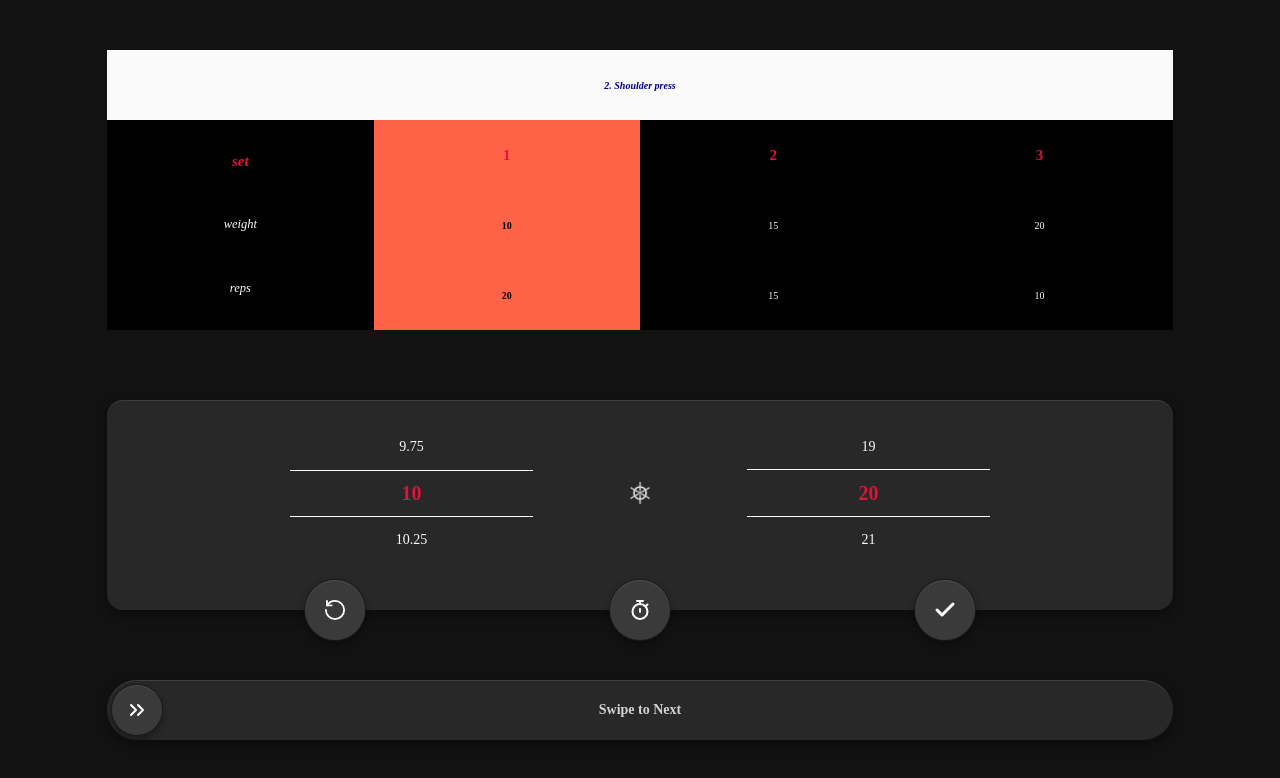
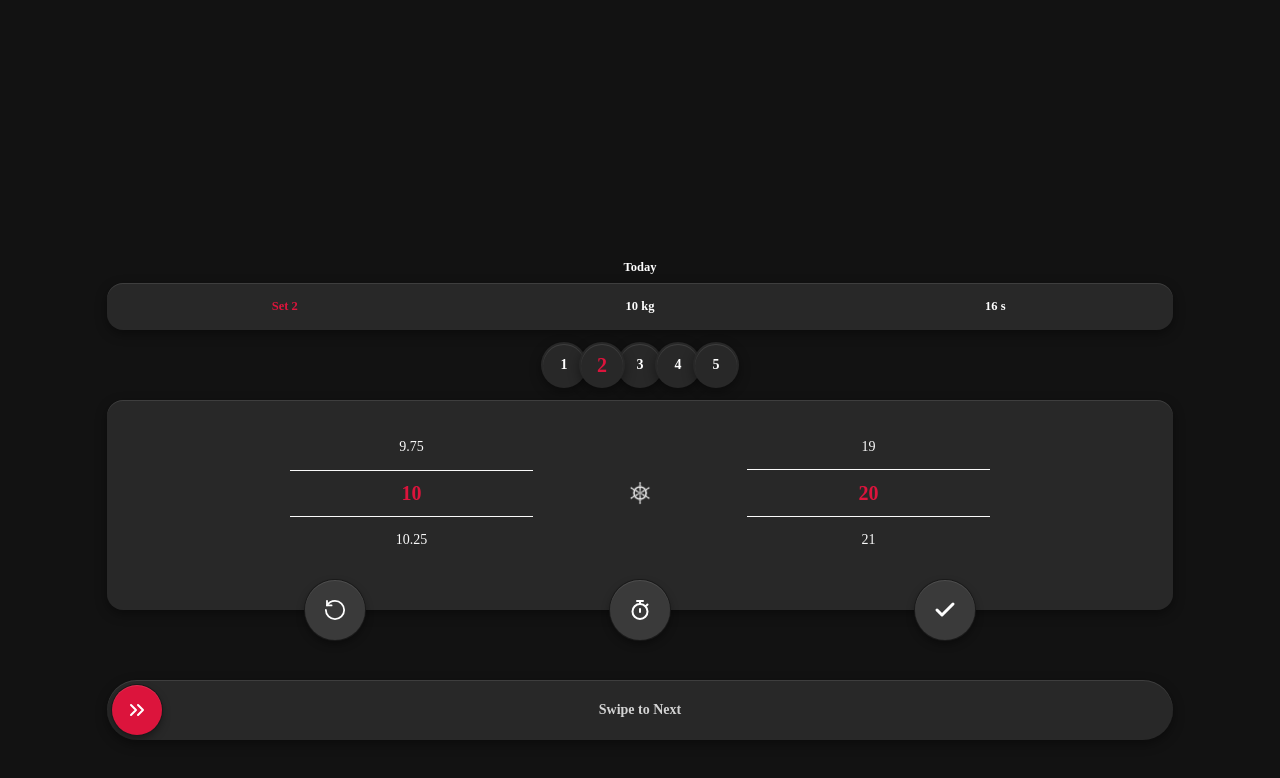
Before and after one commit to swfDaya/poc-gg-track-screen, a React (Vite) app: page / in a window 1280 px wide. Shown: the top 778 px of the page. Built offline with nearby package versions, Linux system fonts and the light colour scheme.

Commit message:
today set v1

```diff
--- a/src/App.css
+++ b/src/App.css
@@ -17,6 +17,101 @@
   grid-template-columns: repeat(10, 1fr); /* 10 equal columns */
   /* row-gap: 5px; Gap between rows */
   column-gap: 5px; /* Gap between columns */
+}
+
+.body-root-current-set {
+  grid-row: 4; /* Uses the 4th row */
+  grid-column: 1 / 11; /* Occupies all columns of the 1st row */
+
+  /* background-color: lightcoral; */
+
+  display: grid;
+  grid-template-rows: 1fr 2fr; /* 2 rows */
+  grid-template-columns: 1fr; /* 4 equal columns */
+
+  color: white; /* Text color */
+  font-weight: bold; /* Bold text */
+  font-size: 1.25rem;
+}
+
+.body-root-current-set p:first-of-type {
+  color: crimson;
+}
+
+.body-root-current-set-data {
+  grid-row: 2; /* Uses the 1st row */
+  grid-column: 1; /* Occupies all columns of the 1st row */
+  background-color: #282828;
+  box-shadow: 0 4px 12px rgba(0, 0, 0, 0.4),
+    inset 0 1px 0 rgba(255, 255, 255, 0.1);
+  border-radius: 16px;
+  display: grid;
+  grid-template-rows: 1fr; /* 3 equal rows */
+  grid-template-columns: repeat(3, 1fr); /* 3 equal columns */
+  place-items: center; /* Center content vertically and horizontally */
+}
+
+.body-root-sets-select {
+  grid-row: 5; /* Uses the 5th row */
+  grid-column: 1 / 11; /* Occupies all columns of the 1st row */
+  /* background-color: lightseagreen; Light background color */
+  display: flex;
+  flex-direction: row; /* Arrange children in a single row */
+  overflow: hidden;
+  align-items: center; /* Center items vertically */
+  justify-content: center; /* Center items horizontally */
+}
+
+.body-root-sets-select-each {
+  aspect-ratio: 1 / 1; /* Ensures it's a perfect square */
+  border-radius: 50%; /* Turns the square into a circle */
+  background-color: crimson;
+  /* position: absolute; /* Optional: position within parent */
+  /* top: 50%;
+  left: 50%;
+  transform: translate(-50%, -50%); Centers the circle */
+}
+
+.step-circle {
+  color: white;
+  border-radius: 50%;
+  display: flex;
+  justify-content: center;
+  align-items: center;
+  font-size: 14px;
+  font-weight: bold;
+  border: 2px solid transparent;
+  margin-left: -8px; /* overlap for seamless pill shape */
+  z-index: 1;
+  position: relative;
+  background-color: #282828;
+  box-shadow: 0 4px 12px rgba(0, 0, 0, 0.4),
+    inset 0 1px 0 rgba(255, 255, 255, 0.1);
+}
+
+.step-circle:first-child {
+  margin-left: 0;
+}
+
+.step-circle.selected {
+  /* background-color: white; */
+  color: crimson; /* Highlighted text color */
+  z-index: 2;
+  font-size: 2rem;
+}
+
+.step-inner-circle {
+  background-color: #282828;
+  z-index: 3;
+  border-radius: 50%;
+  display: flex;
+  justify-content: center;
+  align-items: center;
+}
+
+.step-inner-circle.selected {
+  display: flex;
+  font-size: 2rem;
 }
 
 .body-root-header {
--- a/src/App.jsx
+++ b/src/App.jsx
@@ -1,6 +1,6 @@
 "use client";
 
-import { useState, useRef } from "react";
+import { useState, useRef, useEffect } from "react";
 import "./App.css";
 import ScrollContainer from "./scrollContainer";
 import helm from "./assets/helm6white.png";
@@ -18,7 +18,19 @@ const exerciseData = [
 ];
 
 function App() {
-  const [selectedSet, setSelectedSet] = useState(0);
+  const [selectedSet, setSelectedSet] = useState(1);
+
+  const [numberOfSets, setNumberOfSets] = useState(exerciseData.length); // State for number of sets
+  const setsParentRef = useRef(null); // Ref for ScrollContainer with `sets`
+  const [dimensions, setDimensions] = useState({ width: 0, height: 0 });
+
+  useEffect(() => {
+    if (setsParentRef.current) {
+      const { offsetWidth, offsetHeight } = setsParentRef.current;
+      setDimensions({ width: offsetWidth, height: offsetHeight });
+    }
+  }, []);
+
   const [selectedWeight, setSelectedWeight] = useState(exerciseData[0].weight); // State for selected weight
   const [selectedReps, setSelectedReps] = useState(exerciseData[0].reps); // State for selected reps
   const [refreshKey, setRefreshKey] = useState(0);
@@ -68,36 +80,47 @@ function App() {
   return (
     <div className="app-root">
       <div className="body-root">
-        <div className="body-root-header" role="heading" tabIndex="0">
-          2. Shoulder press
+        <div className="body-root-current-set">
+          <div style={{ width: "100%", textAlign: "center" }}>Today</div>
+          <div className="body-root-current-set-data">
+            <p>Set {selectedSet + 1}</p>
+            <p>10 kg</p>
+            <p>16 s</p>
+          </div>
         </div>
-        <div className="body-root-sets">
-          <div className="body-root-sets-legend">
-            <p>set</p>
-            <p>weight</p>
-            <p>reps</p>
-          </div>
-          <div className="body-root-sets-data">
-            {exerciseData.map((exercise, index) => (
+        <div className="body-root-sets-select" ref={setsParentRef}>
+          {[1, 2, 3, 4, 5].map((set, index) => {
+            const stepCircleSize = dimensions.height * 0.6;
+            const innerCircleSize = dimensions.height * 0.59;
+            return (
               <div
-                key={exercise.set}
-                className={`body-root-sets-each ${
+                key={index}
+                onClick={() => handleSetClick(index)}
+                className={`step-circle ${
                   selectedSet === index ? "selected" : ""
                 }`}
-                onClick={() => handleSetClick(index)}
-                onKeyPress={(e) => {
-                  if (e.key === "Enter") setSelectedSet(index);
-                }} // Add keyboard support
-                role="button" // Add role for accessibility
-                tabIndex="0" // Make it focusable
+                style={{
+                  width: stepCircleSize,
+                  height: stepCircleSize,
+                }}
               >
-                <p>{exercise.set}</p>
-                <p>{exercise.weight}</p>
-                <p>{exercise.reps}</p>
+                <p>{set}</p>
+                {/* <div
+                  className={`step-inner-circle ${
+                    selectedSet === index ? "selected" : ""
+                  }`}
+                  style={{
+                    width: innerCircleSize,
+                    height: innerCircleSize,
+                  }}
+                >
+                  <p>{set}</p>
+                </div> */}
               </div>
-            ))}
-          </div>
+            );
+          })}
         </div>
+
         <div className="body-root-control-new">
           <div className="body-root-control-weights-scroll-container">
             <ScrollContainer
--- a/src/SwipeMe.css
+++ b/src/SwipeMe.css
@@ -38,7 +38,8 @@
   width: 50px;
   height: 50px;
   /* background: white; */
-  background: #3a3a3a;
+  background: crimson;
+  /* background: #3a3a3a; */
   border-radius: 26px;
   display: flex;
   align-items: center;
```
Also changed, not shown: 1 other file (tests, documents, lock files or other folders).
